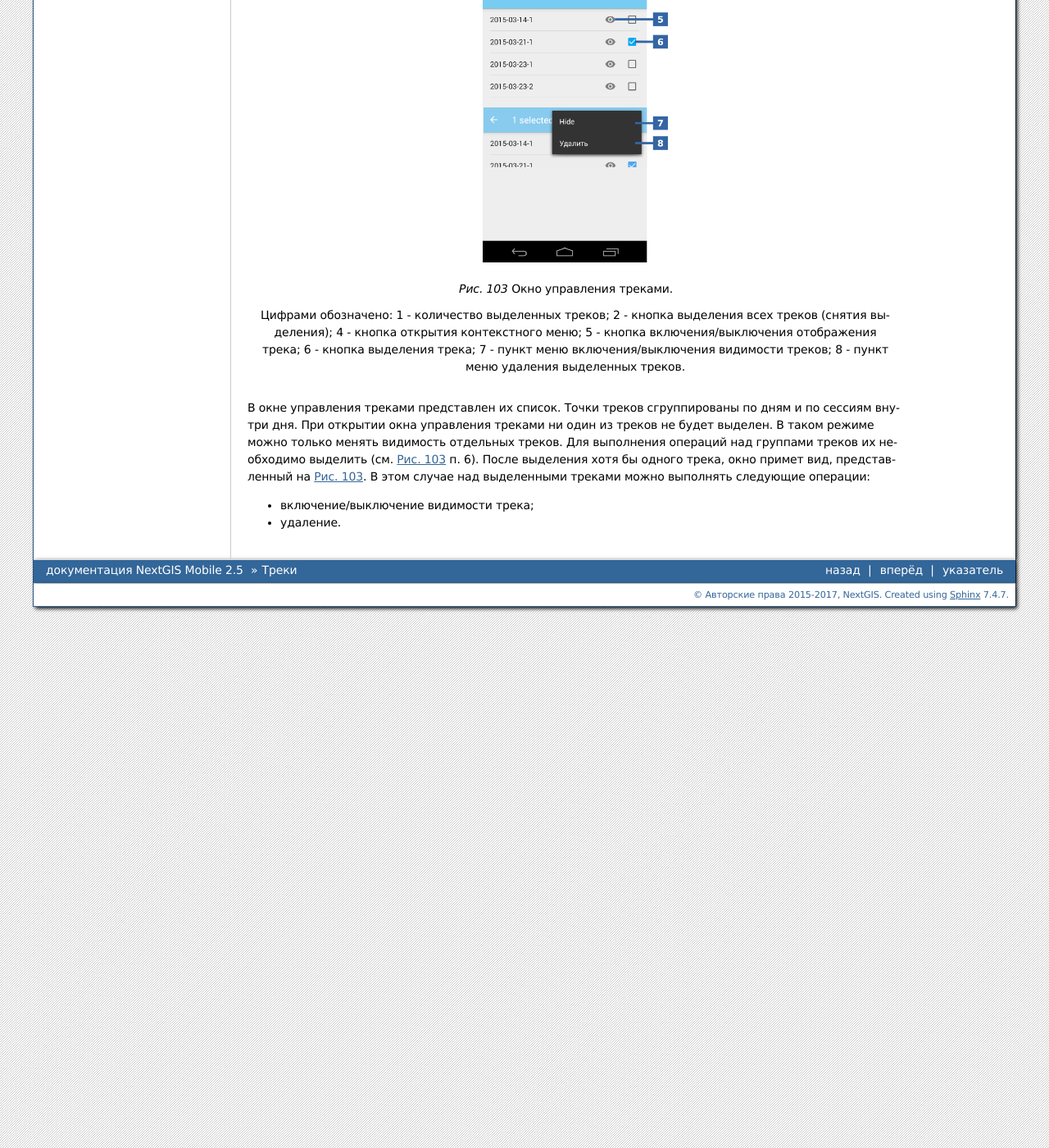
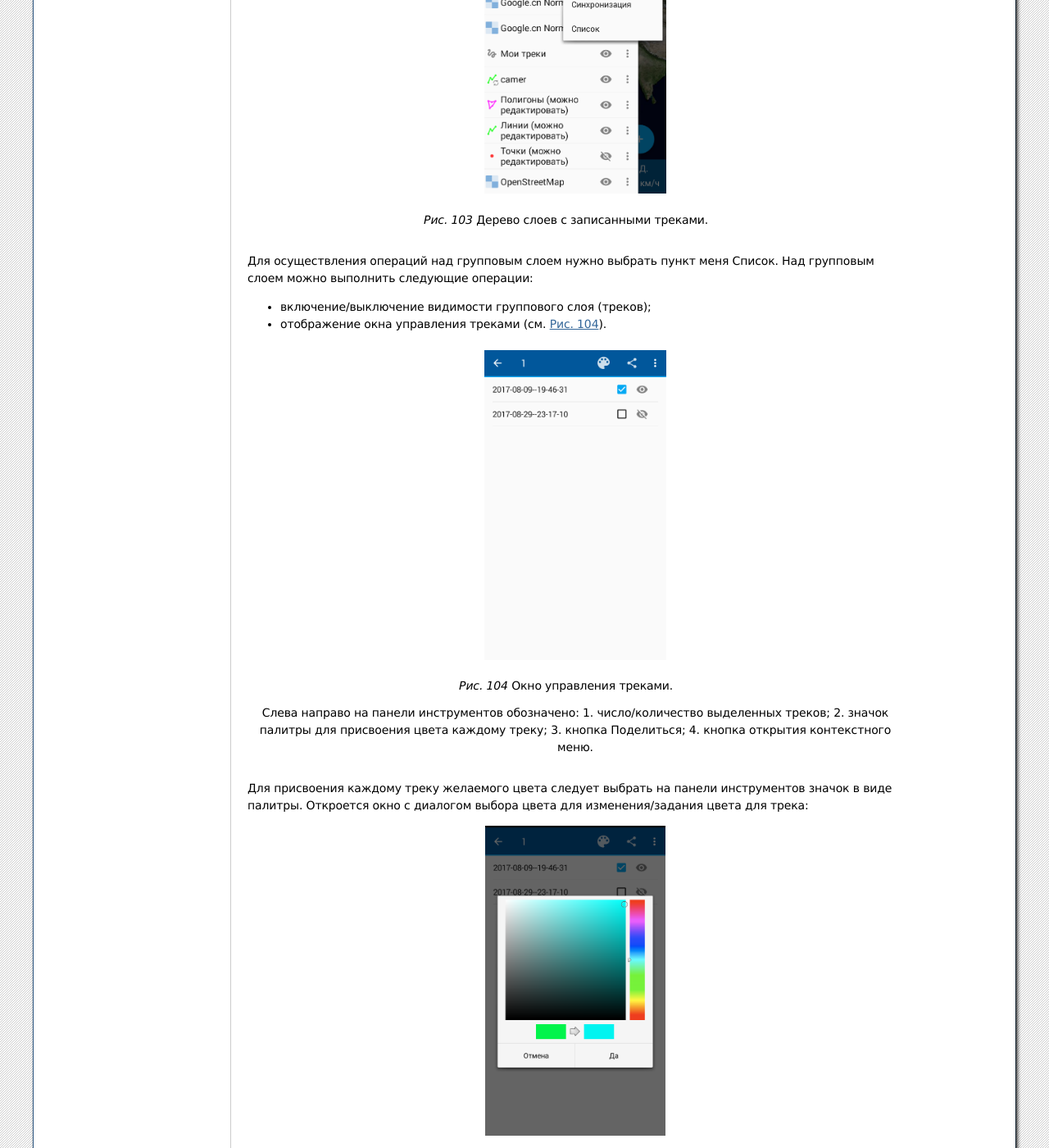
Before and after one commit to nextgis/docs_ngmobile, a Sphinx documentation site: the page built from source/tracks.rst, in a window 1280 px wide and 1400 px high, scrolled down 1464 px. Shown: the whole window at 82% size. Built offline with Sphinx 7.4.7, drawn with Linux system fonts in a browser that asks for light colours; formulas are drawn with MathJax 3; some of the changed text lies outside the part shown.

Commit message:
ngmobile_выбор цвета для треков

```diff
--- a/source/tracks.rst
+++ b/source/tracks.rst
@@ -47,28 +47,59 @@
 Управление
 ----------
 
-Треки представлены в дереве слоев (см. :numref:`ngmobile_layer_tree_pic`) в виде группового слоя.
+Треки представлены в дереве слоев (см. :numref:`ngmobile_layer_tree_traks_pic`) в виде группового слоя.
+
+.. figure:: _static/ngmobile_layer_tree_traks.png
+   :name: ngmobile_layer_tree_traks_pic
+   :align: center
+   :height: 10cm
+
+   Дерево слоев с записанными треками.
+
+Для осуществления операций над групповым слоем нужно выбрать пункт меня Список.
 Над групповым слоем можно выполнить следующие операции:
 
 * включение/выключение видимости группового слоя (треков);
 * отображение окна управления треками (см. :numref:`ngmobile_settings_track_pic`).
 
-.. figure:: _static/ngmobile_track_settings.png
+.. figure:: _static/ngmobile_settings_track.png
    :name: ngmobile_settings_track_pic
    :align: center
    :height: 10cm
 
    Окно управления треками.
 
-   Цифрами обозначено: 1 - количество выделенных треков; 2 - кнопка выделения всех треков (снятия выделения);
-   4 - кнопка открытия контекстного меню; 5 - кнопка включения/выключения отображения трека;
-   6 - кнопка выделения трека; 7 - пункт меню включения/выключения видимости треков;
-   8 - пункт меню удаления выделенных треков.
+   Слева направо на панели инструментов обозначено:
+   1. число/количество выделенных треков;
+   2. значок палитры для присвоения цвета каждому треку;
+   3. кнопка Поделиться;
+   4. кнопка открытия контекстного меню.
+
+Для присвоения каждому треку желаемого цвета следует выбрать на панели инструментов
+значок в виде палитры. Откроется окно с диалогом выбора цвета для изменения/задания
+цвета для трека:
+
+.. figure:: _static/ngmobile_color_of_track.png
+   :name: ngmobile_color_of_track_pic
+   :align: center
+   :height: 10cm
+
+   Окно с диалогом выбора цвета для треков.
+
+Контекстного меню содержить следующие пункты:
+
+1. Показать, включить видимость выделенного трека.
+2. Скрыть, выключить видимость выделенного трека.
+3. Удалить, удаление выделенного треков.
+4. Выбрать все, выделение всех треков из списка.
+
+На экране представлен список треков. Напротив каждого трека - окошко для проставления
+отметки/галочки или кнопка для выбора/выделения трека и кнопка включения/выключения видимости треков.
+Над выделенными треками можно выполнять следующие операции:
+
+* включение/выключение видимости трека;
+* удаление.
 
 В окне управления треками представлен их список. Точки треков сгруппированы по дням и по сессиям внутри дня.
 При открытии окна управления треками ни один из треков не будет выделен. В таком режиме можно только менять
-видимость отдельных треков. Для выполнения операций над группами треков их необходимо выделить (см. :numref:`ngmobile_settings_track_pic` п. 6). После выделения хотя бы одного трека, окно примет вид, представленный на :numref:`ngmobile_settings_track_pic`.
-В этом случае над выделенными треками можно выполнять следующие операции:
-
-* включение/выключение видимости трека;
-* удаление.
+видимость отдельных треков. Для выполнения операций над группами треков их необходимо выделить (см. :numref:`ngmobile_settings_track_pic`). После выделения хотя бы одного трека, окно примет вид, представленный на :numref:`ngmobile_settings_track_pic`. .
```
Also changed, not shown: source/_static/ngmobile_color_of_track.png (added), source/_static/ngmobile_layer_tree_traks.png (added), source/_static/ngmobile_settings_track.png (added).
